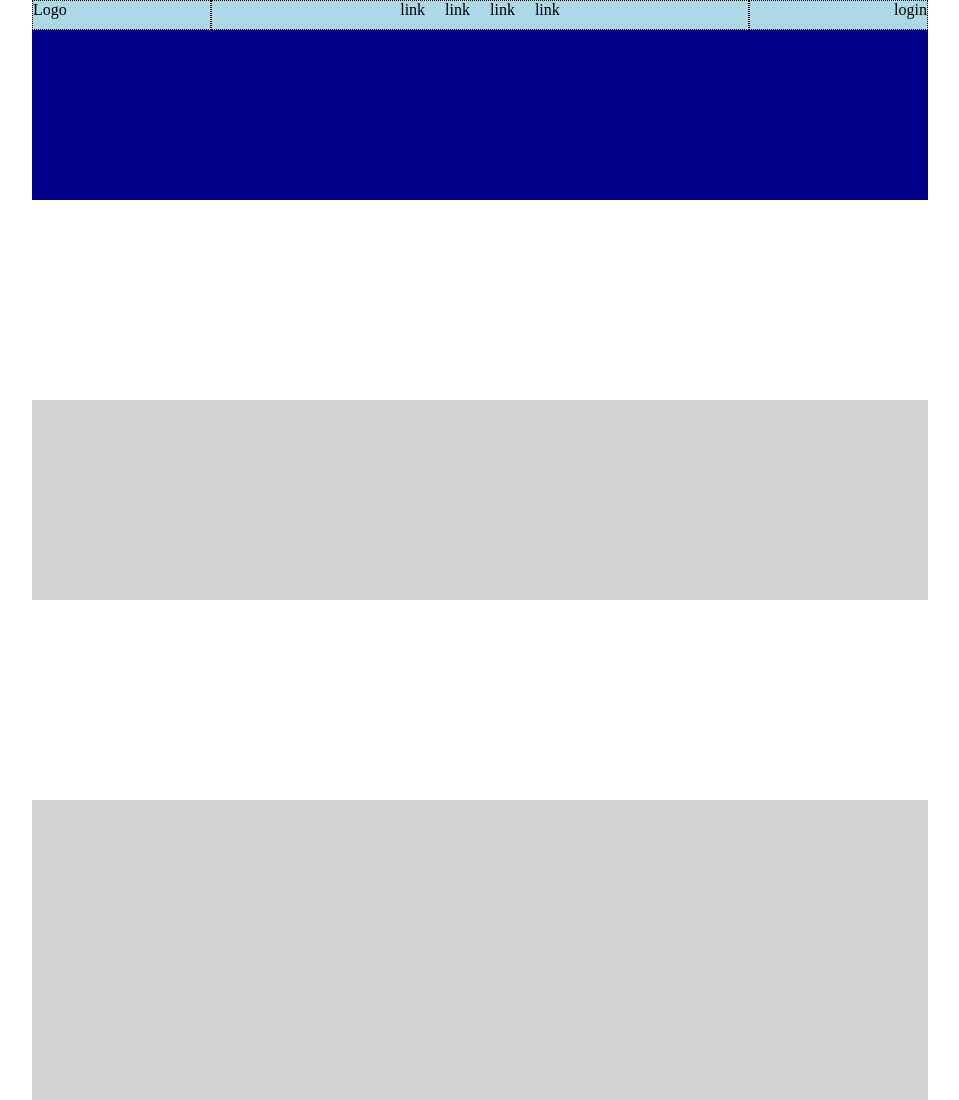
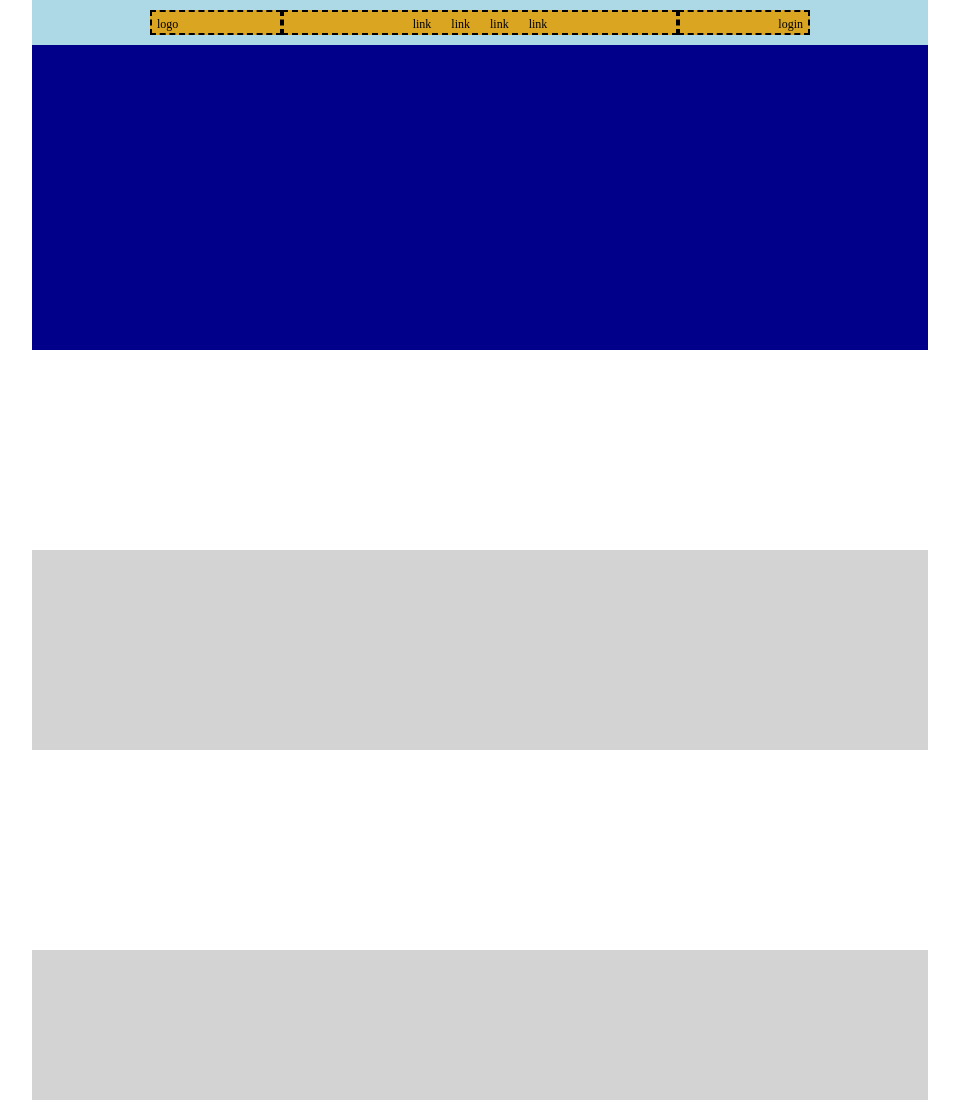
Before and after one commit to Neo-Machina/htmlcss-struttura-discord, a plain HTML site: page index.html in a window 1280 px wide. Shown: the top 1100 px of the page, without its empty margins (160-1119 px from the left). Drawn offline with Linux system fonts and the light colour scheme.

Commit message:
header top completed

```diff
--- a/css/style.css
+++ b/css/style.css
@@ -15,25 +15,38 @@
 header {
     /* TEST */
     background-color: yellowgreen
-    height: 200px;
+    height: 350px;
+}
+
+.header-top-flex {
+    background-color: #daa520;
+    display: flex;
+    height: 25px;
+    width: 660px;
+
 }
 
 .header-top {
     background-color: #add8e6;
     /* TEST */
-    height: 30px;
+    height: 45px;
+
     display: flex;
+    justify-content: center;
+    align-items: center;
 }
 
 .header-bottom {
     background-color: #00008b;
     /* TEST */
-    height: 170px;
+    height: 305px;
 }
 
 
 .logo, nav, .login {
-    border: 1px dotted black;
+    border: 2px dashed black;
+    font-size: 12px;
+    padding: 5px;
 }
 
 /* LOGO */
--- a/index.html
+++ b/index.html
@@ -14,9 +14,9 @@
         <header>
             <!-- HEADER-TOP -->
             <div class="header-top">
-
-                <!-- LOGO -->
-                <div class="logo">Logo</div>
+                <div class="header-top-flex">
+                    <!-- LOGO -->
+                <div class="logo">logo</div>
 
                 <!-- MENU -->
                 <nav>
@@ -30,6 +30,7 @@
 
                 <!--LOGIN  -->
                 <div class="login">login</div>
+                </div>
             </div>
 
             <!-- HEADER-BOTTOM -->
```
